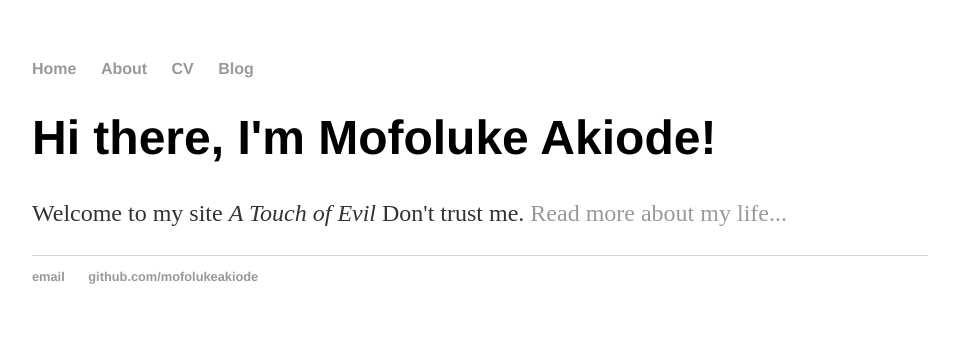
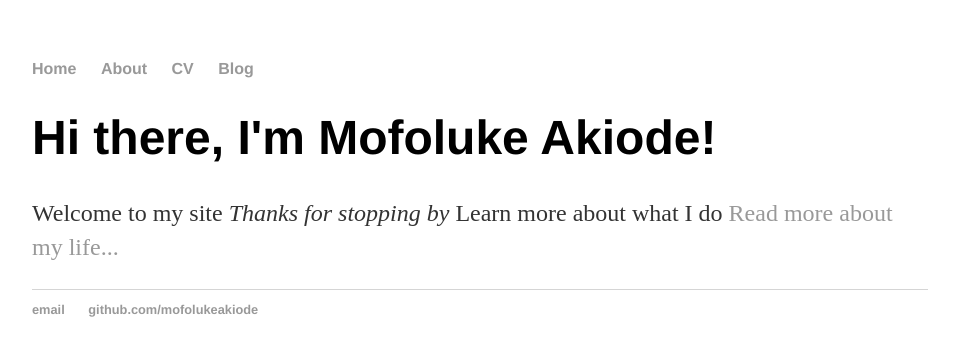
Before and after one commit to mofolukeakiode/mofolukeakiode.github.io, a plain HTML site: page index.html in a window 1280 px wide. Shown: the whole page, without its empty margins (160-1119 px from the left). Drawn offline with Linux system fonts and the light colour scheme.

Commit message:
Update index.html

```diff
--- a/index.html
+++ b/index.html
@@ -17,7 +17,7 @@
 		<div class="container">
     		<div class="blurb">
         		<h1>Hi there, I'm Mofoluke Akiode!</h1>
-				<p>Welcome to my site <em>A Touch of Evil</em> Don't trust me. <a href="/about">Read more about my life...</a></p>
+				<p>Welcome to my site <em>Thanks for stopping by</em> Learn more about what I do <a href="/about">Read more about my life...</a></p>
     		</div><!-- /.blurb -->
 		</div><!-- /.container -->
 		<footer>
```
